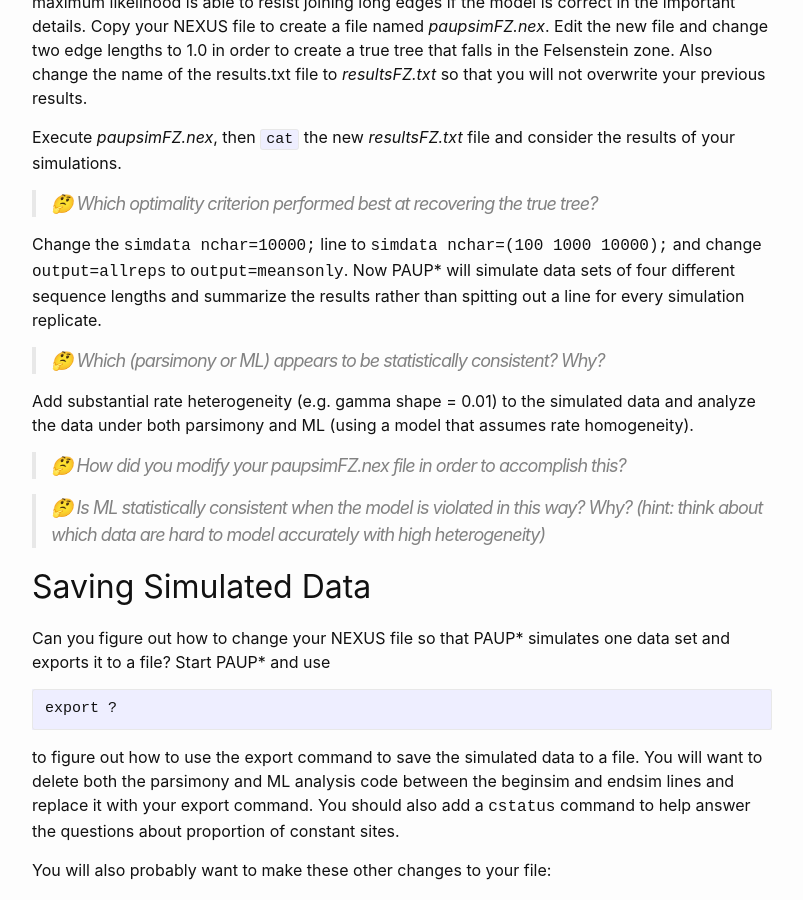
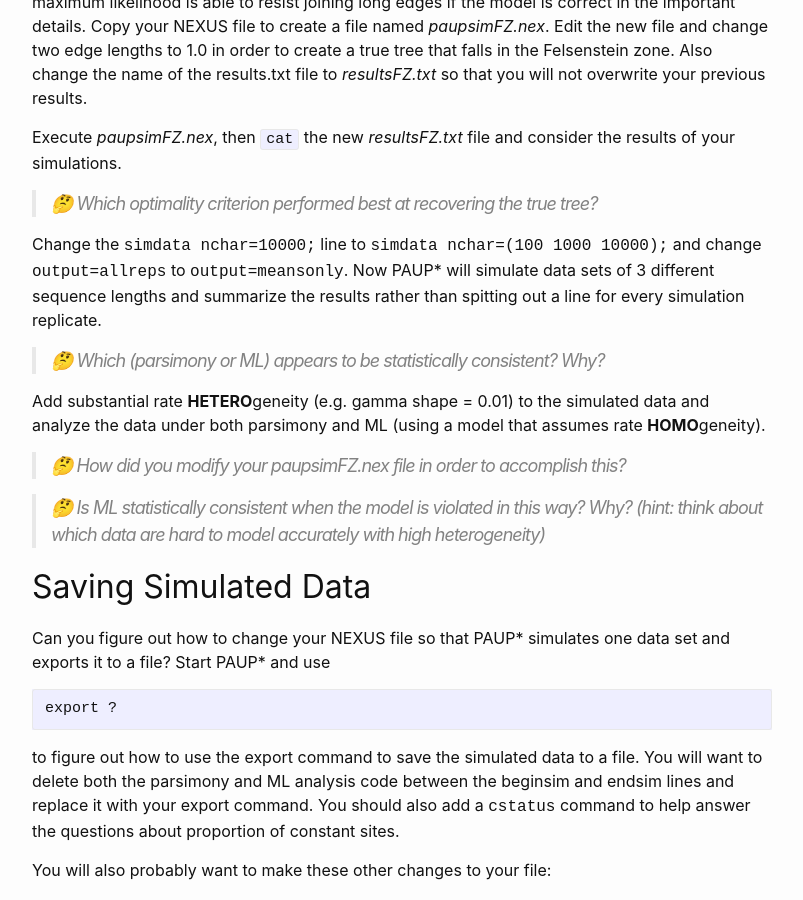
Before and after one commit to plewis/plewis.github.io, a Jekyll site: the page built from phylogenetics/simulation.md, in a window 1280 px wide and 900 px high, scrolled down 5357 px. Shown: the whole window, without its empty margins (238-1041 px from the left). Built offline with Jekyll 4.4.1, drawn with Linux system fonts in a browser that asks for light colours; emoji names are drawn with the system emoji font.

Commit message:
changed four to 3

```diff
--- a/phylogenetics/simulation.md
+++ b/phylogenetics/simulation.md
@@ -210,7 +210,7 @@ Execute _paupsimFZ.nex_, then `cat` the new _resultsFZ.txt_ file and consider th
 ML-JC
 {% endcomment %}
 
-Change the <tt>simdata nchar=10000;</tt> line to <tt>simdata nchar=(100 1000 10000);</tt> and change <tt>output=allreps</tt> to <tt>output=meansonly</tt>. Now PAUP* will simulate data sets of four different sequence lengths and summarize the results rather than spitting out a line for every simulation replicate.
+Change the <tt>simdata nchar=10000;</tt> line to <tt>simdata nchar=(100 1000 10000);</tt> and change <tt>output=allreps</tt> to <tt>output=meansonly</tt>. Now PAUP* will simulate data sets of 3 different sequence lengths and summarize the results rather than spitting out a line for every simulation replicate.
 
 > :thinking: Which (parsimony or ML) appears to be statistically consistent? Why?
 
@@ -218,7 +218,7 @@ Change the <tt>simdata nchar=10000;</tt> line to <tt>simdata nchar=(100 1000 100
 ML because it has convergence as an explanation for similarity whereas parsimony can only explain similarity by inhertitance
 {% endcomment %}
 
-Add substantial rate heterogeneity (e.g. gamma shape = 0.01) to the simulated data and analyze the data under both parsimony and ML (using a model that assumes rate homogeneity).
+Add substantial rate **HETERO**geneity (e.g. gamma shape = 0.01) to the simulated data and analyze the data under both parsimony and ML (using a model that assumes rate **HOMO**geneity).
 
 > :thinking: How did you modify your paupsimFZ.nex file in order to accomplish this?
 
```
Also changed, not shown: 1 other file.
